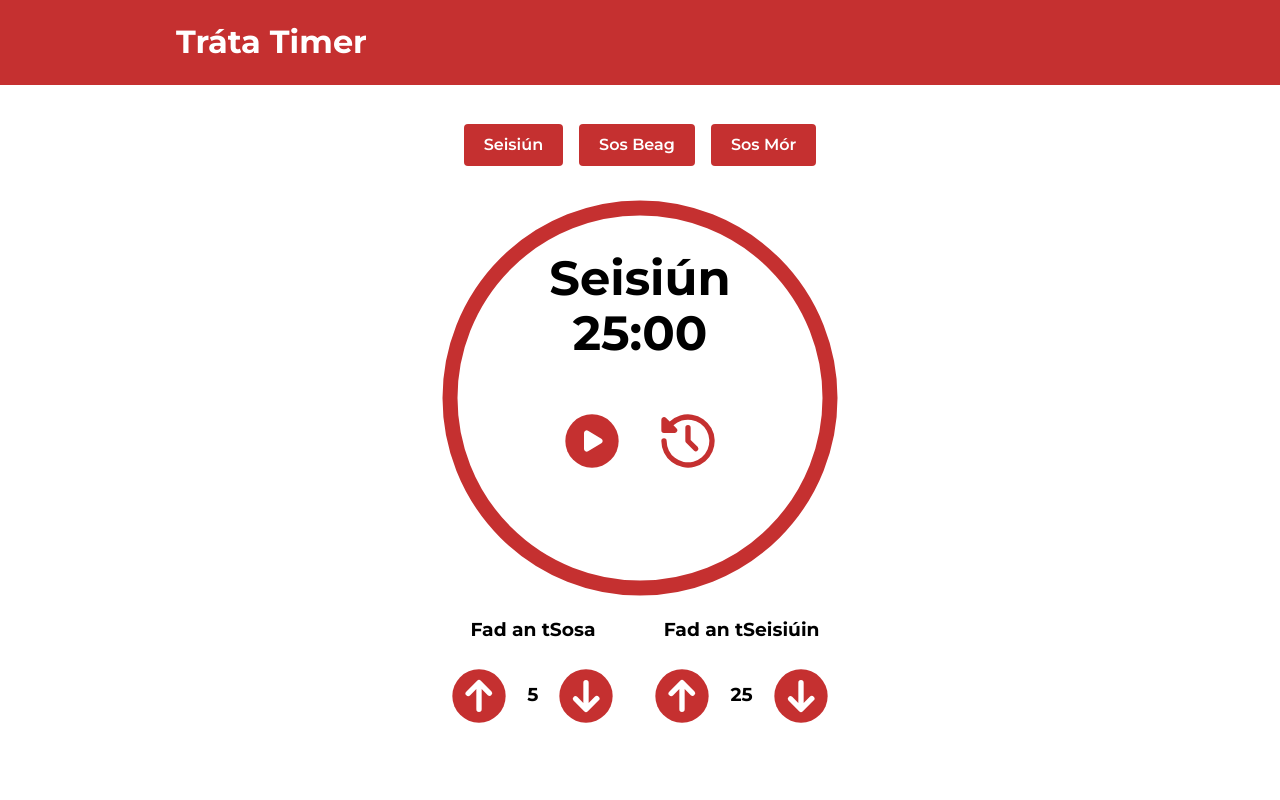
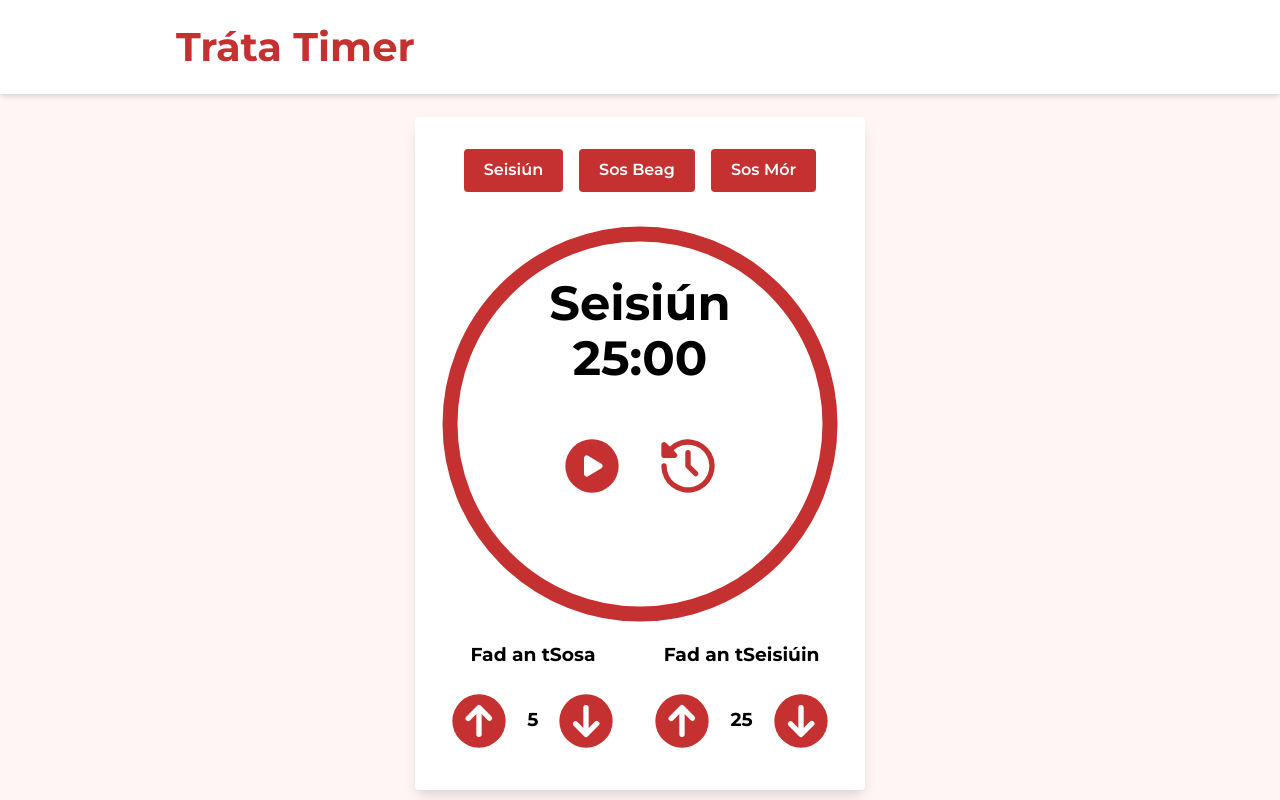
Before and after one commit to gerhynes/trata-timer, a Gatsby site: page / in a window 1280 px wide. Shown: the top 800 px of the page. Built offline with nearby package versions, Linux system fonts and the light colour scheme; Gatsby itself is replaced by a stand-in of ours.

Commit message:
Adjust timer styles

```diff
--- a/src/components/header.css
+++ b/src/components/header.css
@@ -1,10 +1,12 @@
 .Header {
-  background: #c53030;
+  background: #fff;
   margin-bottom: 1.45rem;
+  box-shadow: 0 4px 6px -1px rgba(0, 0, 0, 0.1),
+    0 2px 4px -1px rgba(0, 0, 0, 0.06);
 }
 
 .Header__link {
-  color: white;
+  color: #c53030;
   text-decoration: none;
 }
 
@@ -12,4 +14,5 @@
   margin: 0 auto;
   max-width: 960px;
   padding: 1.5rem 1rem;
+  font-size: 2.5rem;
 }
--- a/src/components/layout.css
+++ b/src/components/layout.css
@@ -8,6 +8,7 @@
 
 body {
   font-family: "Montserrat", sans-serif;
+  background: #fff5f5;
 }
 
 .container {
--- a/src/components/timer.css
+++ b/src/components/timer.css
@@ -1,6 +1,16 @@
-.Timer {
+.container {
   width: 100%;
   height: 100%;
+}
+
+.Timer {
+  margin: 0 auto;
+  padding: 1rem;
+  max-width: 640px;
+  background: #fff;
+  border-radius: 0.25rem;
+  box-shadow: 0 10px 15px -3px rgba(0, 0, 0, 0.1),
+    0 4px 6px -2px rgba(0, 0, 0, 0.05);
   display: flex;
   flex-direction: column;
   justify-content: center;
--- a/src/components/timer.js
+++ b/src/components/timer.js
@@ -98,6 +98,7 @@ export default function Timer() {
   };
 
   return (
+    <div className="container">
       <div className="Timer">
         <div className="shortcuts">
           <button className="shortcut-btn">Seisiún</button>
@@ -141,5 +142,6 @@ export default function Timer() {
         </div>
         <audio src={Alarm} id="beep" ref={alarm}></audio>
       </div>
+    </div>
   );
 }
```
Lines whose indentation alone changed are shown as unchanged.
